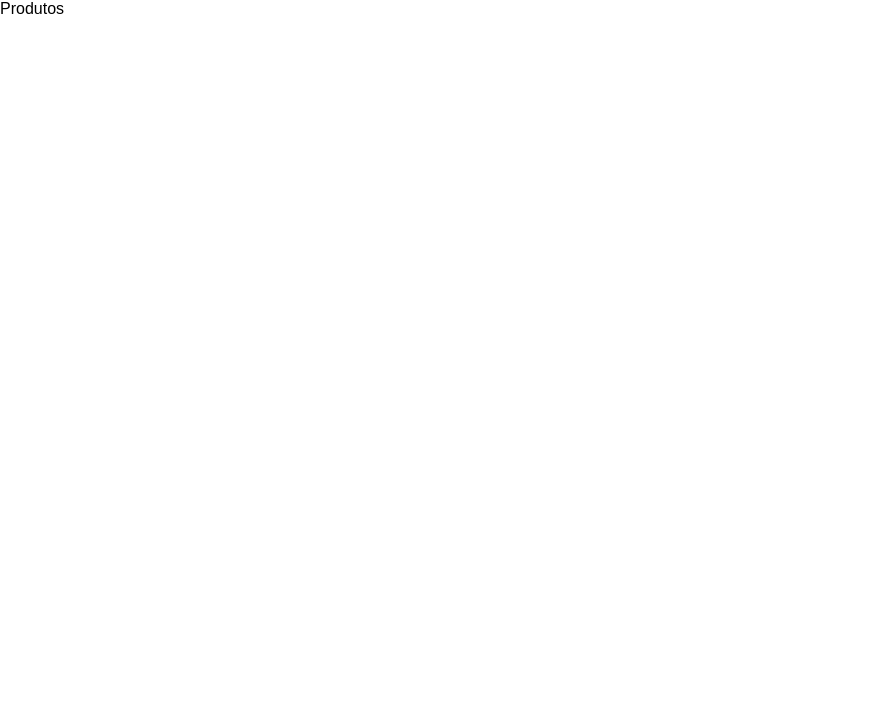
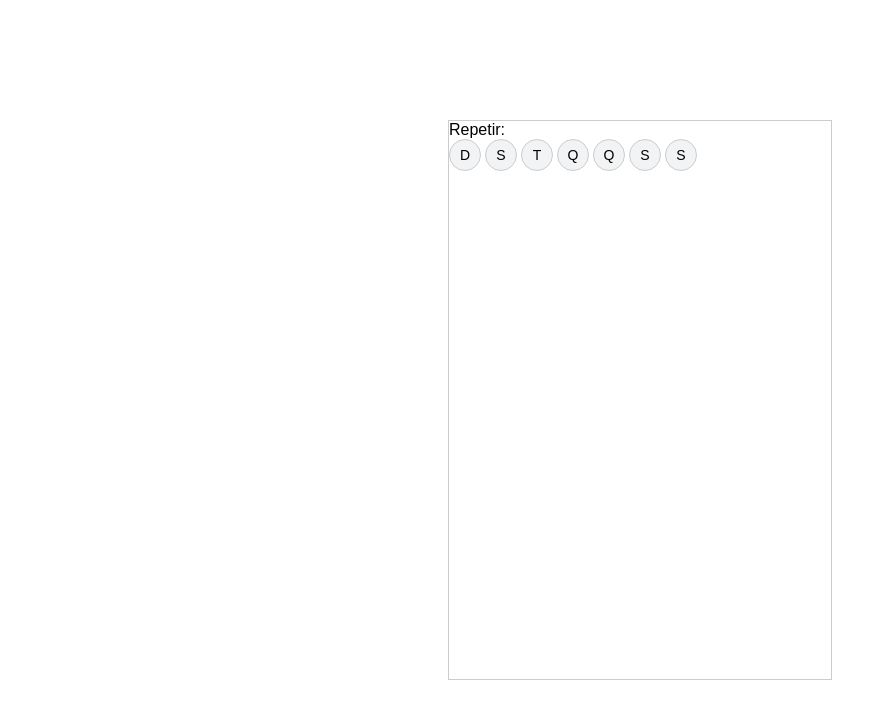
Before and after one commit to arthurborgess/projeto-hackathon, a React (Create React App) app: page / in a window 1280 px wide. Shown: the top 718 px of the page, without its empty margins (0-894 px from the left). Built offline with nearby package versions, Linux system fonts and the light colour scheme.

Commit message:
feat: add component  SelectDayWeek

```diff
--- /dev/null
+++ b/src/app/components/SelectDayWeek/index.tsx
@@ -0,0 +1,25 @@
+import { useState } from "react"
+import { Day, DaysWrapper } from "./styled"
+
+export const SelectDayWeek = () => {
+
+  const weekDays = ["d", "s", "t", "q", "q", "s", "s"]
+  const [ selectedDay, setSelectedDay ] = useState<number | null>(null)
+
+  return (
+    <div>
+      <p>Repetir:</p>
+      <DaysWrapper>
+        {weekDays.map((day, index) => (
+          <Day
+            onClick={() => setSelectedDay(index)}
+            className={index === selectedDay ? "selected" : ""}
+            key={"WeekDay" + index + day}
+          >
+            {day}
+          </Day>
+        ))}
+      </DaysWrapper>
+    </div>
+  )
+}
--- /dev/null
+++ b/src/app/components/SelectDayWeek/styled.ts
@@ -0,0 +1,35 @@
+import styled from 'styled-components'
+
+export const DaysWrapper = styled.div`
+  display: flex;
+  gap: 4px;
+
+  .selected {
+    background-color: #1a73e8;
+    color: #f1f3f4;
+  }
+`
+
+export const Day = styled.div`
+  border-radius: 50%;
+  border: 1px solid #ccc;
+  background-color: #f1f3f4;
+
+  display: flex;
+  align-items: center;
+  justify-content: center;
+
+  height: 32px;
+  width: 32px;
+
+  font-size: 14px;
+  text-transform: uppercase;
+
+  transition: .4s;
+
+  &:hover {
+    cursor: pointer;
+    background-color: #1a73e8;
+    color: #f1f3f4;
+  }
+`
--- a/src/app/components/index.ts
+++ b/src/app/components/index.ts
@@ -1 +1,3 @@
 export * from "./MaskedInput/index";
+
+export * from "./SelectDayWeek/index"
--- a/src/app/pages/ProdutcManager/index.tsx
+++ b/src/app/pages/ProdutcManager/index.tsx
@@ -1,5 +1,15 @@
+import { useRef } from "react"
+import { SelectDayWeek } from "../../components"
+import { Title, CenterWrapper, WrapperProducts, InputNumber } from "./styled"
+
 export const ProductManager = () => {
+
+
   return (
-    <div> Produtos</div>
+    <CenterWrapper>
+      <WrapperProducts>
+        <SelectDayWeek/>
+      </WrapperProducts>
+    </CenterWrapper>
   )
 }
--- a/src/app/pages/ProdutcManager/styled.ts
+++ b/src/app/pages/ProdutcManager/styled.ts
@@ -1 +1,23 @@
 import styled from 'styled-components'
+
+export const CenterWrapper = styled.div`
+  display: flex;
+  align-items: center;
+  justify-content: center;
+
+  height: 100vh;
+`
+
+export const WrapperProducts = styled.div`
+  width: 30%;
+  height: 70%;
+
+  border: 1px solid #ccc
+`
+
+export const Title = styled.input`
+
+`
+
+export const InputNumber = styled.input`
+`
```
